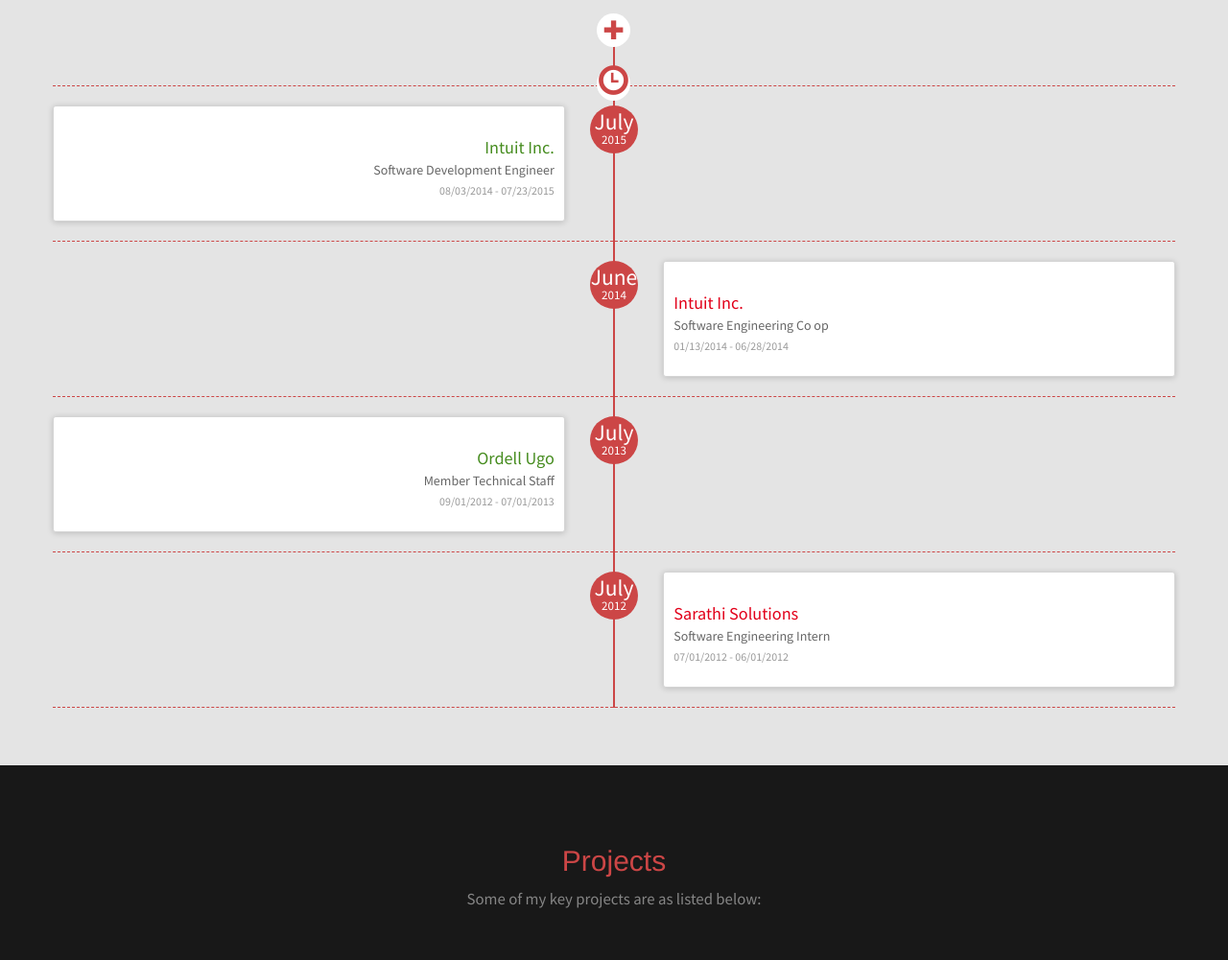
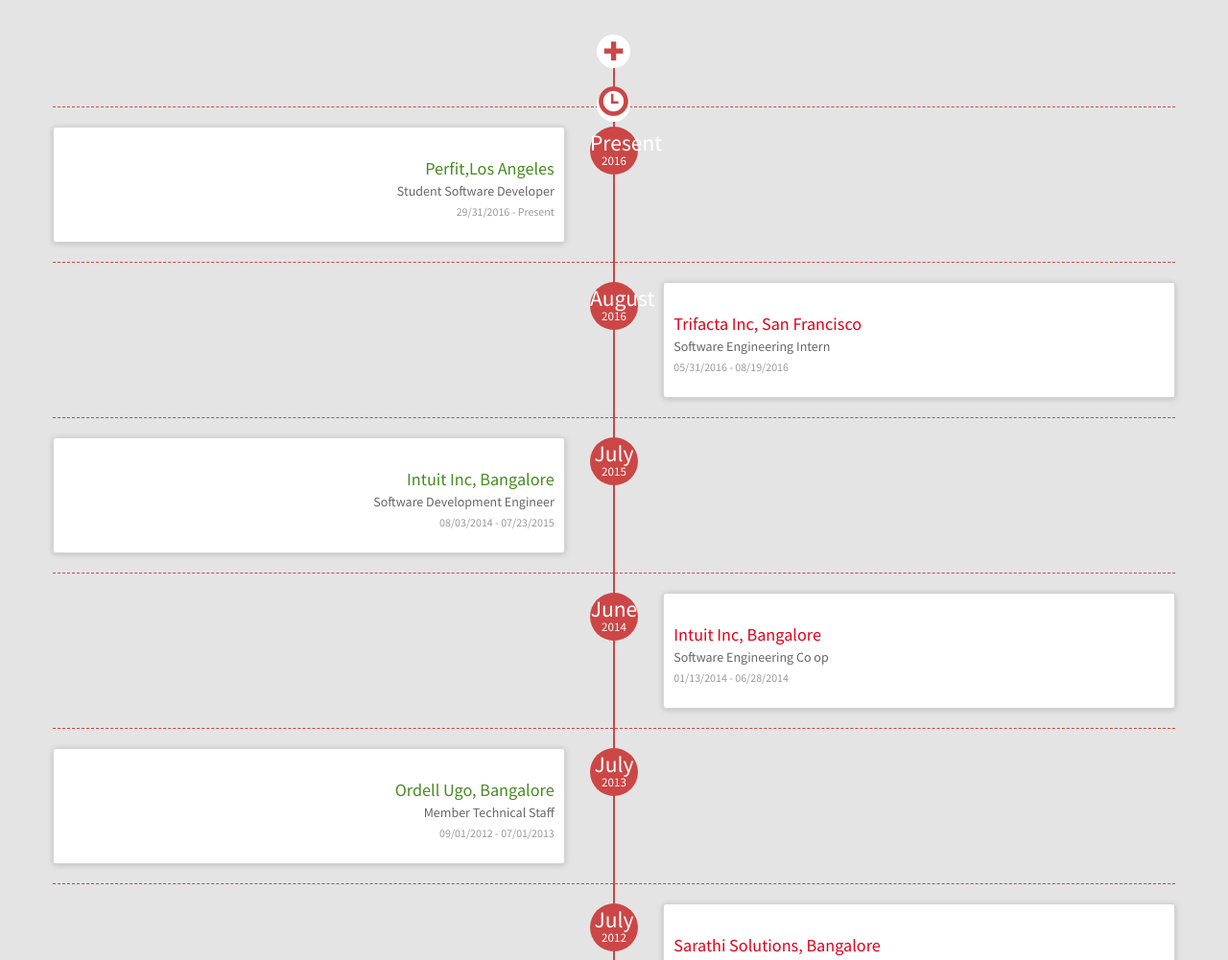
Before and after one commit to riteshkasat/riteshkasat.github.io, a plain HTML site: page index.html in a window 1280 px wide. Shown: the part 1799-2800 px from the top of the page at 96% size. Drawn offline with Linux system fonts and the light colour scheme.

Commit message:
adding industry experience

```diff
--- a/index.html
+++ b/index.html
@@ -121,7 +121,7 @@
                 <!-- Heading -->
                 <h2>Hello! I am Ritesh</h2>
                 <!-- <h2>I am a graduate student at University of Southen California</h2> -->
-                <p>Currently, I am a grad student at USC. Prior to this, I was a full stack developer at Intuit for an year and a half. My area of interests include <b> Software Engineering and Data Science.</b> In my free time, I like to explore new technologies and read technical blogs.</p>
+                <p>Currently, I am a grad student at USC majoring in Computer Science. I have 2 years of work experience in software development. I have worked as a full-stack software developer at Intuit for an year. I also have 3 months of internship experience at Trifacta Inc. and 6 months of Co-op experience at Intuit. My area of interests include <b> Software Engineering and Data Science.</b> In my free time, I like to participate in competitive programming.</p>
             </div>
             <div class="row" >
                 <!-- item -->
@@ -279,6 +279,60 @@
         </div>
 
     </div>
+
+        <div class="row timeline-movement">
+
+        <div class="timeline-badge">
+            <span class="timeline-balloon-date-day">Present</span>
+            <span class="timeline-balloon-date-month">2016</span>
+        </div>
+
+
+        <div class="col-sm-6  timeline-item">
+            <div class="row">
+                <div class="col-sm-11">
+                    <div class="timeline-panel credits">
+                        <ul class="timeline-panel-ul"><br/>
+                            <li><span class="importo">Perfit,Los Angeles</span></li>
+                            <li><span class="causale">Student Software Developer</span> </li>
+                            <li><p><small class="text-muted"> 29/31/2016 - Present</small></p> </li>
+                        </ul>
+                    </div>
+
+                </div>
+            </div>
+        </div>
+
+
+    </div>
+
+    <div class="row timeline-movement">
+
+
+        <div class="timeline-badge">
+            <span class="timeline-balloon-date-day">August</span>
+            <span class="timeline-balloon-date-month">2016</span>
+        </div>
+
+        <div class="col-sm-offset-6 col-sm-6  timeline-item">
+            <div class="row">
+                <div class="col-sm-offset-1 col-sm-11">
+                    <div class="timeline-panel debits">
+                        <ul class="timeline-panel-ul"><br/>
+                            <li><span class="importo">Trifacta Inc, San Francisco</span></li>
+                            <li><span class="causale">Software Engineering Intern  </span> </li>
+                            <li><p><small class="text-muted"> 05/31/2016 - 08/19/2016</small></p> </li>
+                        </ul>
+                    </div>
+
+                </div>
+            </div>
+        </div>
+
+    </div>
+
+
+
     <div class="row timeline-movement">
 
         <div class="timeline-badge">
@@ -292,7 +346,7 @@
                 <div class="col-sm-11">
                     <div class="timeline-panel credits">
                         <ul class="timeline-panel-ul"><br/>
-                            <li><span class="importo">Intuit Inc.</span></li>
+                            <li><span class="importo">Intuit Inc, Bangalore</span></li>
                             <li><span class="causale">Software Development Engineer </span> </li>
                             <li><p><small class="text-muted"> 08/03/2014 - 07/23/2015</small></p> </li>
                         </ul>
@@ -320,8 +374,8 @@
                 <div class="col-sm-offset-1 col-sm-11">
                     <div class="timeline-panel debits">
                         <ul class="timeline-panel-ul"><br/>
-                            <li><span class="importo">Intuit Inc.</span></li>
-                            <li><span class="causale">Software Engineering Co op  </span> </li>
+                            <li><span class="importo">Intuit Inc, Bangalore</span></li>
+                            <li><span class="causale">Software Engineering Co op </span> </li>
                             <li><p><small class="text-muted"> 01/13/2014 - 06/28/2014</small></p> </li>
                         </ul>
                     </div>
@@ -344,7 +398,7 @@
                 <div class="col-sm-11">
                     <div class="timeline-panel credits">
                         <ul class="timeline-panel-ul"><br/>
-                            <li><span class="importo">Ordell Ugo</span></li>
+                            <li><span class="importo">Ordell Ugo, Bangalore</span></li>
                             <li><span class="causale">Member Technical Staff </span> </li>
                             <li><p><small class="text-muted"> 09/01/2012 - 07/01/2013</small></p> </li>
                         </ul>
@@ -369,7 +423,7 @@
                 <div class="col-sm-offset-1 col-sm-11">
                     <div class="timeline-panel debits">
                         <ul class="timeline-panel-ul"><br/>
-                            <li><span class="importo">Sarathi Solutions</span></li>
+                            <li><span class="importo">Sarathi Solutions, Bangalore</span></li>
                             <li><span class="causale">Software Engineering Intern </span> </li>
                             <li><p><small class="text-muted"> 07/01/2012 - 06/01/2012</small></p> </li>
                         </ul>
```
